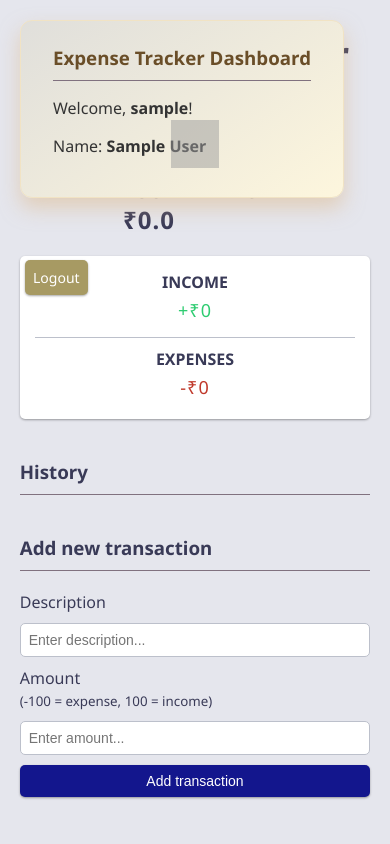
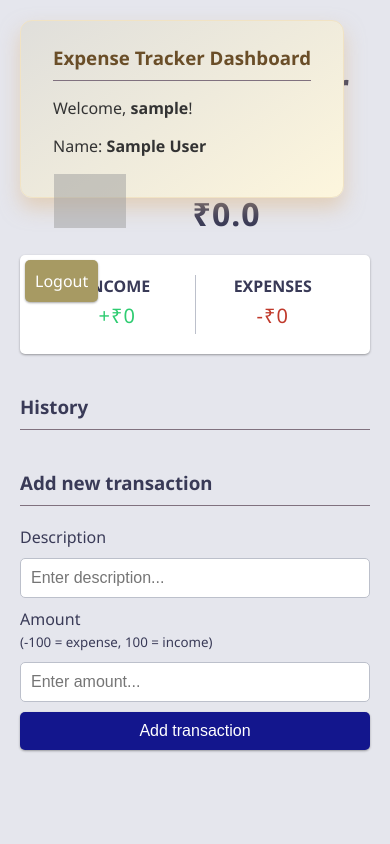
Before and after one commit to aphex18/Expense_Tracker, a Django app: page / in a window 390 px wide. Run offline with Django 5.2, Linux system fonts and the light colour scheme; the visitor is signed in with stand-in values (Sample User, id 1); data comes from the database, SQL or seed files in the repository; data that the repository does not hold is empty; parts of the project's set-up code (start-up, migrations or seed data) failed here and were passed over; grey boxes are pictures that could not be loaded.

Commit message:
Remove unused media queries from main.css to streamline styles

```diff
--- a/public/static/css/main.css
+++ b/public/static/css/main.css
@@ -211,118 +211,3 @@ input[type="number"] {
 .notification-container p {
   margin: 0;
 }
-
-@media (max-width: 480px) {
-  .container {
-    width: 95%;
-    margin: 15px auto;
-    padding: 0 10px;
-  }
-
-  .header {
-    flex-direction: column;
-    gap: 10px;
-  }
-
-  .header img {
-    width: 3rem;
-    height: 3rem;
-  }
-
-  h1 {
-    font-size: 1rem;
-  }
-
-  .balance {
-    font-size: 1.5rem;
-  }
-
-  .inc-exp-container {
-    flex-direction: column;
-    padding: 15px;
-  }
-
-  .inc-exp-container > div:first-of-type {
-    border-right: none;
-    border-bottom: 1px solid var(--border-secondary-color);
-    padding-bottom: 10px;
-    margin-bottom: 10px;
-  }
-
-  .money {
-    font-size: 18px;
-  }
-
-  .list li {
-    font-size: 14px;
-    padding: 8px;
-  }
-
-  .delete-btn {
-    font-size: 18px;
-    padding: 8px;
-  }
-
-  input[type="text"],
-  input[type="number"] {
-    font-size: 14px;
-    padding: 8px;
-  }
-
-  .btn {
-    font-size: 14px;
-    padding: 8px;
-  }
-}
-
-@media (min-width: 481px) and (max-width: 768px) {
-  .container {
-    width: 90%;
-    margin: 20px auto;
-  }
-
-  .header img {
-    width: 4rem;
-    height: 4rem;
-  }
-
-  .balance {
-    font-size: 1.75rem;
-  }
-
-  .inc-exp-container {
-    padding: 18px;
-  }
-
-  .money {
-    font-size: 19px;
-  }
-}
-
-@media (min-width: 769px) and (max-width: 1024px) {
-  .container {
-    width: 500px;
-  }
-
-  .balance {
-    font-size: 2.25rem;
-  }
-}
-
-@media (min-width: 1025px) {
-  .container {
-    width: 600px;
-  }
-
-  body {
-    padding: 20px;
-  }
-
-  .balance {
-    font-size: 2.5rem;
-  }
-
-  .inc-exp-container {
-    padding: 25px;
-  }
-}
```
